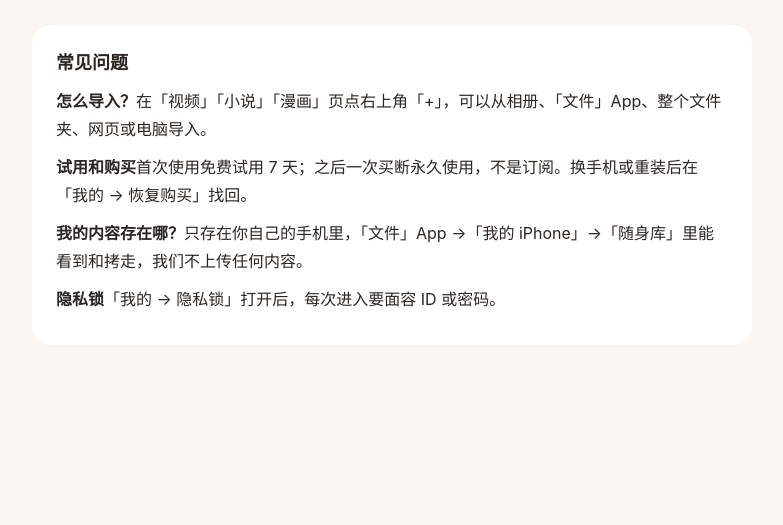
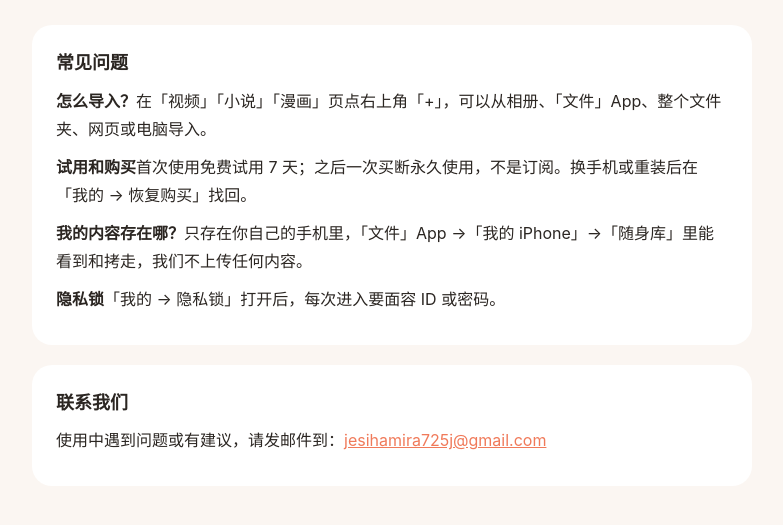
Before and after one commit to suliuyang-zhu/suishenku, a plain HTML site: page index.html in a window 1280 px wide. Shown: the part 167-692 px from the top of the page, without its empty margins (248-1031 px from the left). Drawn offline with Linux system fonts and the light colour scheme.

Commit message:
Add files via upload

```diff
--- a/index.html
+++ b/index.html
@@ -15,5 +15,5 @@ nav{margin-bottom:24px;font-size:15px}nav a{color:var(--accent);text-decoration:
 <p><b>试用和购买</b>首次使用免费试用 7 天；之后一次买断永久使用，不是订阅。换手机或重装后在「我的 → 恢复购买」找回。</p>
 <p><b>我的内容存在哪？</b>只存在你自己的手机里，「文件」App →「我的 iPhone」→「随身库」里能看到和拷走，我们不上传任何内容。</p>
 <p><b>隐私锁</b>「我的 → 隐私锁」打开后，每次进入要面容 ID 或密码。</p></div>
-
+<div class="card"><h2 style="margin-top:0">联系我们</h2><p>使用中遇到问题或有建议，请发邮件到：<a href="mailto:jesihamira725j@gmail.com" style="color:var(--accent)">jesihamira725j@gmail.com</a></p></div>
 </div></body></html>
```
